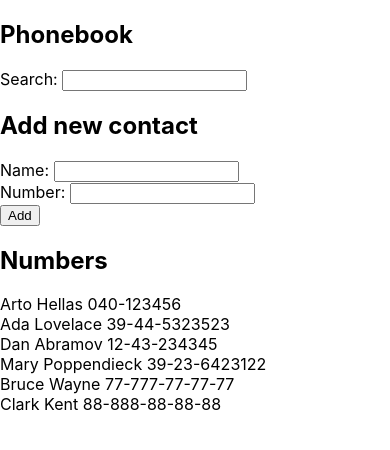
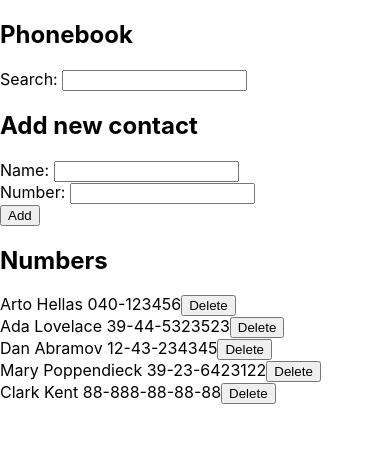
Before and after one commit to mic-meier/fullstackopen_2020, a React (Create React App) app in the folder part2/phonebook/: page / in a window 390 px wide. Shown: the top 450 px of the page. Built offline with nearby package versions, Linux system fonts and the light colour scheme; data requests are answered from the project's data file.

Commit message:
exercise phonebook - step9

```diff
--- a/part2/phonebook/db.json
+++ b/part2/phonebook/db.json
@@ -21,14 +21,9 @@
       "id": 4
     },
     {
-      "name": "Bruce Wayne",
-      "number": "77-777-77-77-77",
-      "id": 5
-    },
-    {
       "name": "Clark Kent",
       "number": "88-888-88-88-88",
-      "id": 6
+      "id": 5
     }
   ]
 }
--- a/part2/phonebook/src/components/App.js
+++ b/part2/phonebook/src/components/App.js
@@ -1,5 +1,4 @@
 import React, { useState, useEffect } from "react";
-import axios from "axios";
 import ContactForm from "./ContactForm";
 import Persons from "./Persons";
 import SearchField from "./SearchField";
@@ -27,6 +26,13 @@ const App = () => {
 
   const handleNumberChange = event => {
     setNewNumber(event.target.value);
+  };
+
+  const handleDeleteperson = id => {
+    window.confirm(`Delete contact ${id}?`);
+    personService.deletePerson(id).then(() => {
+      setPersons(persons.filter(person => person.id !== id));
+    });
   };
 
   const addContact = event => {
@@ -63,7 +69,11 @@ const App = () => {
         handleNumberChange={handleNumberChange}
       />
       <h2>Numbers</h2>
-      <Persons persons={persons} searchName={searchName} />
+      <Persons
+        persons={persons}
+        searchName={searchName}
+        handleDeletePerson={handleDeleteperson}
+      />
     </div>
   );
 };
--- a/part2/phonebook/src/components/Persons.js
+++ b/part2/phonebook/src/components/Persons.js
@@ -10,6 +10,9 @@ const Persons = props => {
         .map(person => (
           <div key={person.name}>
             {person.name} {person.number}
+            <button onClick={() => props.handleDeletePerson(person.id)}>
+              Delete
+            </button>
           </div>
         ))}
     </div>
--- a/part2/phonebook/src/services/persons.js
+++ b/part2/phonebook/src/services/persons.js
@@ -11,7 +11,13 @@ const create = newObject => {
   return req.then(res => res.data);
 };
 
+const deletePerson = id => {
+  const req = axios.delete(`${baseUrl}/${id}`);
+  return req.then(res => res.data);
+};
+
 export default {
   getAll,
-  create
+  create,
+  deletePerson
 };
```
